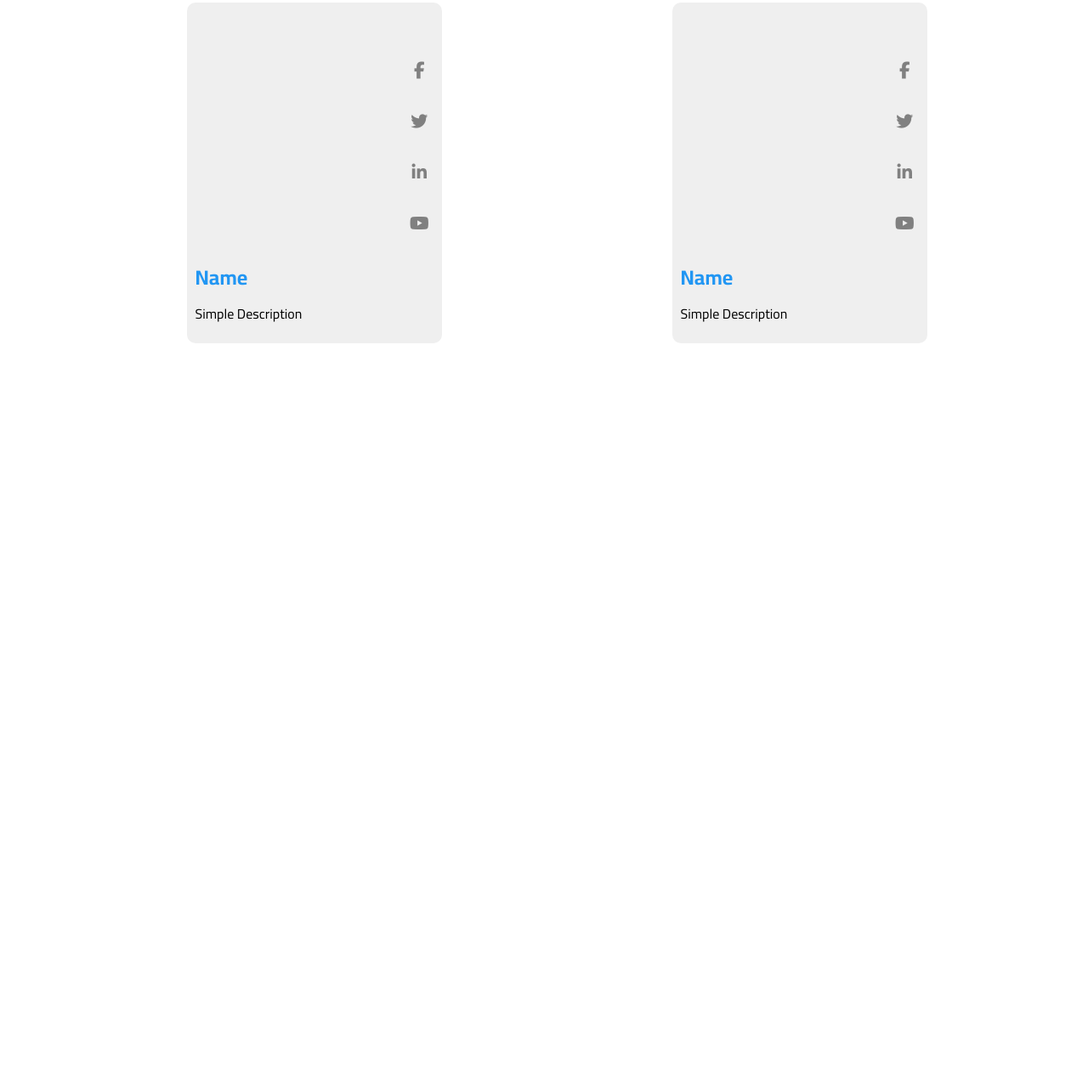
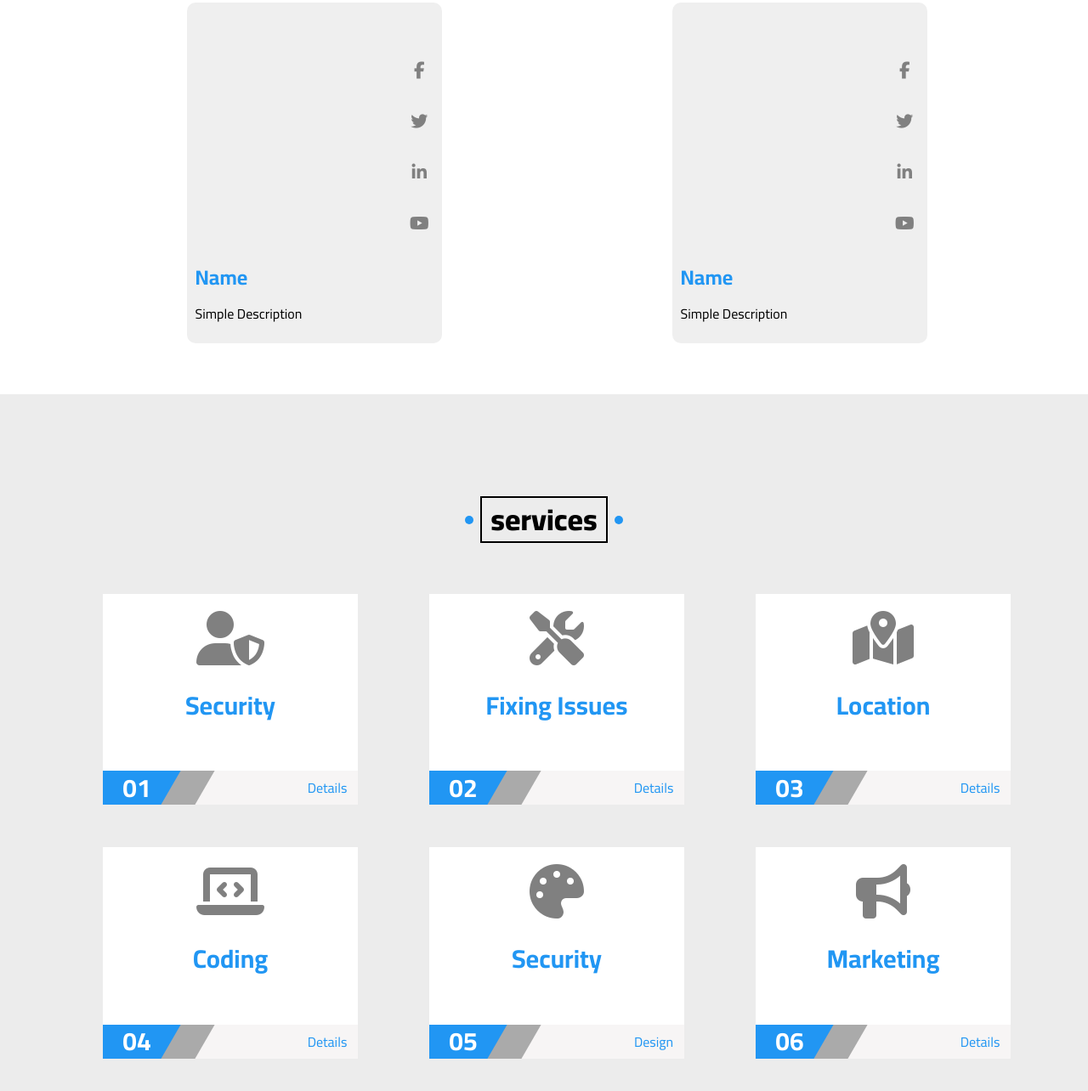
Before and after one commit to Ahmedzakhoy/template-3-with-javascript, a plain HTML site: page index.html in a window 1280 px wide. Shown: the part 4321-5605 px from the top of the page at 85% size. Before the commit the page ends 4725 px from the top, so only its background shows below. Drawn offline with Linux system fonts and the light colour scheme.

Commit message:
add services section

```diff
--- a/css/main.css
+++ b/css/main.css
@@ -865,6 +865,7 @@ header .container nav .mega-menu li i {
 
 .team {
     background-color: white;
+    margin-bottom: var(--main-margin);
 }
 
 .team .team-container {
@@ -961,8 +962,6 @@ header .container nav .mega-menu li i {
     color: var(--main-color);
 }
 
-.team .team-container .team-element .team-foot p {}
-
 @media (max-width: 340px) {
     .team .section-head h2 {
         font-size: 20px;
@@ -971,7 +970,126 @@ header .container nav .mega-menu li i {
 }
 
 /* End team members */
+/* Start services */
 
+.services {
+    background-color: var(--main-ec-color);
+    padding-top: var(--main-margin);
+    padding-bottom: var(--main-margin);
+    z-index: -10;
+}
+
+.services .services-container {
+    display: flex;
+    flex-direction: row;
+    flex-wrap: wrap;
+    justify-content: space-around;
+    align-items: center;
+    gap: 30px;
+    row-gap: 50px;
+}
+
+
+
+.services .services-container .services-element {
+    width: 300px;
+    max-width: 80vw;
+    background-color: white;
+    padding: 10px;
+    counter-increment: services;
+    transition: transform var(--main-transition);
+    position: relative;
+
+}
+
+.services .services-container .services-element:hover {
+    transform: translateY(-10px);
+}
+
+.services .services-container .services-element::before {
+    content: "";
+    height: 3px;
+    width: 0;
+    position: absolute;
+    top: -3px;
+    left: 50%;
+    transform: translateX(-50%);
+    background-color: var(--main-color);
+    transition: width var(--main-transition);
+}
+
+.services .services-container .services-element:hover::before {
+    width: 100%;
+}
+
+.services .services-container .services-element i {
+    display: block;
+    width: fit-content;
+    margin: 10px auto;
+    color: grey;
+
+}
+
+
+.services .services-container .services-element h3 {
+    text-align: center;
+    color: var(--main-color);
+    font-size: 30px;
+    margin-bottom: 50px;
+}
+
+
+
+.services .services-container .services-element .info {
+    width: calc(100% + 20px);
+    height: 40px;
+    background-color: #f7f5f5;
+    position: relative;
+    left: -10px;
+    bottom: -10px;
+    position: relative;
+}
+
+.services .services-container .services-element .info a {
+    display: block;
+    width: fit-content;
+    margin: 0 auto;
+    position: relative;
+    right: -38%;
+    color: var(--main-color);
+    top: 50%;
+    transform: translateY(-50%);
+}
+
+.services .services-container .services-element .info::before {
+    content: "0" counter(services);
+    background-color: var(--main-color);
+    width: 80px;
+    height: 100%;
+    position: absolute;
+    top: 0;
+    left: 0;
+    color: white;
+    display: flex;
+    align-items: center;
+    justify-content: center;
+    font-size: 30px;
+    font-weight: bold;
+    padding-right: 20px;
+}
+
+.services .services-container .services-element .info::after {
+    content: "";
+    height: 100%;
+    width: 40px;
+    background-color: #aaa;
+    position: absolute;
+    top: 0;
+    left: 80px;
+    transform: skewX(-30deg);
+}
+
+/* End services */
 
 /* Start animation  */
 @keyframes up-and-down {
--- a/index.html
+++ b/index.html
@@ -538,7 +538,58 @@
                 </div>
             </div>
         </div>
+        <div class="services" id="services">
+            <div class="container">
+                <div class="section-head">
+                    <h2>services</h2>
+                </div>
+                <div class="services-container container">
+                    <div class="services-element">
+                        <i class="fas fa-user-shield fa-4x"></i>
+                        <h3>Security</h3>
+                        <div class="info">
+                            <a href="#">Details</a>
+                        </div>
+                    </div>
+                    <div class="services-element">
+                        <i class="fas fa-tools fa-4x"></i>
+                        <h3>Fixing Issues</h3>
+                        <div class="info">
+                            <a href="#">Details</a>
+                        </div>
+                    </div>
+                    <div class="services-element">
+                        <i class="fas fa-map-marked-alt fa-4x"></i>
+                        <h3>Location</h3>
+                        <div class="info">
+                            <a href="#">Details</a>
+                        </div>
+                    </div>
+                    <div class="services-element">
+                        <i class="fas fa-laptop-code fa-4x"></i>
+                        <h3>Coding</h3>
+                        <div class="info">
+                            <a href="#">Details</a>
+                        </div>
+                    </div>
+                    <div class="services-element">
+                        <i class="fas fa-palette fa-4x"></i>
+                        <h3>Security</h3>
+                        <div class="info">
+                            <a href="#">Design</a>
+                        </div>
+                    </div>
+                    <div class="services-element">
+                        <i class="fas fa-bullhorn fa-4x"></i>
+                        <h3>Marketing</h3>
+                        <div class="info">
+                            <a href="#">Details</a>
+                        </div>
+                    </div>
+                </div>
 
+            </div>
+        </div>
     </main>
 </body>
 
```
